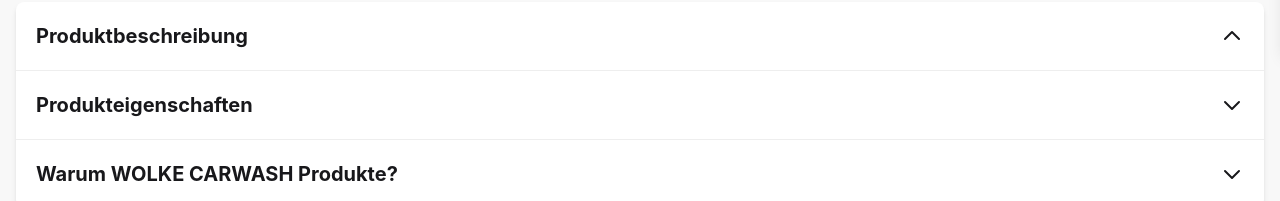
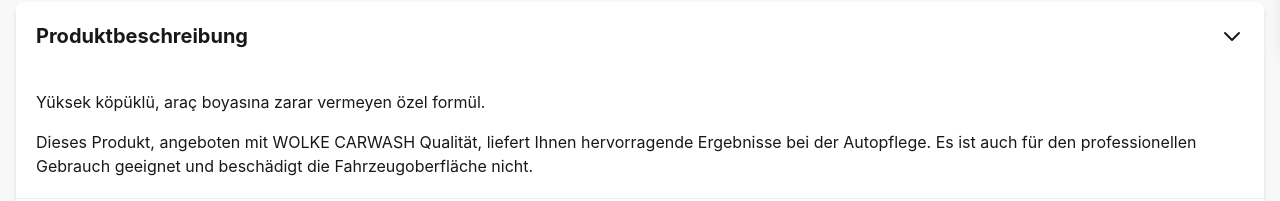
Before and after one commit to utkyfact/carwash, a React (Vite) app: page /products/product-1 in a window 1280 px wide. Shown: the part 749-950 px from the top of the page. Built offline with nearby package versions, Linux system fonts and the light colour scheme.

Commit message:
hot fix to accordion icons

```diff
--- a/src/pages/ProductDetail.jsx
+++ b/src/pages/ProductDetail.jsx
@@ -20,6 +20,9 @@
   const whyRef = useRef(null);
 
   useEffect(() => {
+    // Sayfa yüklendiğinde description accordion'unu açık tut
+    setActiveAccordion('description');
+
     // Produktdaten laden
     if (productData.length > 0) {
       const foundProduct = productData.find(p => p.id === productId);
@@ -246,20 +249,24 @@
             >
               <h2 className="text-xl font-bold text-base-content">Produktbeschreibung</h2>
               <svg
-                className={`w-6 h-6 text-base-content transform ${activeAccordion === 'description' ? 'rotate-180' : ''} transition-transform duration-300`}
+                className={`w-6 h-6 text-base-content transform transition-transform duration-300`}
                 fill="none"
                 stroke="currentColor"
                 viewBox="0 0 24 24"
               >
-                <path strokeLinecap="round" strokeLinejoin="round" strokeWidth={2} d="M19 9l-7 7-7-7" />
+                {activeAccordion === 'description' ? (
+                  <path strokeLinecap="round" strokeLinejoin="round" strokeWidth={2} d="M19 9l-7 7-7-7" />
+                ) : (
+                  <path strokeLinecap="round" strokeLinejoin="round" strokeWidth={2} d="M9 5l7 7-7 7" />
+                )}
               </svg>
             </button>
 
             <div
               ref={descriptionRef}
-              className="overflow-hidden transition-all duration-500 ease-in-out"
+              className="overflow-hidden transition-all duration-300 ease-in-out"
               style={{
-                maxHeight: activeAccordion === 'description' ? getMaxHeight(descriptionRef) : '0',
+                maxHeight: activeAccordion === 'description' ? '500px' : '0',
                 opacity: activeAccordion === 'description' ? 1 : 0
               }}
             >
@@ -281,20 +288,24 @@
             >
               <h2 className="text-xl font-bold text-base-content">Produkteigenschaften</h2>
               <svg
-                className={`w-6 h-6 text-base-content transform ${activeAccordion === 'features' ? 'rotate-180' : ''} transition-transform duration-300`}
+                className={`w-6 h-6 text-base-content transform transition-transform duration-300`}
                 fill="none"
                 stroke="currentColor"
                 viewBox="0 0 24 24"
               >
-                <path strokeLinecap="round" strokeLinejoin="round" strokeWidth={2} d="M19 9l-7 7-7-7" />
+                {activeAccordion === 'features' ? (
+                  <path strokeLinecap="round" strokeLinejoin="round" strokeWidth={2} d="M19 9l-7 7-7-7" />
+                ) : (
+                  <path strokeLinecap="round" strokeLinejoin="round" strokeWidth={2} d="M9 5l7 7-7 7" />
+                )}
               </svg>
             </button>
 
             <div
               ref={featuresRef}
-              className="overflow-hidden transition-all duration-500 ease-in-out"
+              className="overflow-hidden transition-all duration-300 ease-in-out"
               style={{
-                maxHeight: activeAccordion === 'features' ? getMaxHeight(featuresRef) : '0',
+                maxHeight: activeAccordion === 'features' ? '500px' : '0',
                 opacity: activeAccordion === 'features' ? 1 : 0
               }}
             >
@@ -325,20 +336,24 @@
             >
               <h2 className="text-xl font-bold text-base-content">Warum WOLKE CARWASH Produkte?</h2>
               <svg
-                className={`w-6 h-6 text-base-content transform ${activeAccordion === 'why' ? 'rotate-180' : ''} transition-transform duration-300`}
+                className={`w-6 h-6 text-base-content transform transition-transform duration-300`}
                 fill="none"
                 stroke="currentColor"
                 viewBox="0 0 24 24"
               >
-                <path strokeLinecap="round" strokeLinejoin="round" strokeWidth={2} d="M19 9l-7 7-7-7" />
+                {activeAccordion === 'why' ? (
+                  <path strokeLinecap="round" strokeLinejoin="round" strokeWidth={2} d="M19 9l-7 7-7-7" />
+                ) : (
+                  <path strokeLinecap="round" strokeLinejoin="round" strokeWidth={2} d="M9 5l7 7-7 7" />
+                )}
               </svg>
             </button>
 
             <div
               ref={whyRef}
-              className="overflow-hidden transition-all duration-500 ease-in-out"
+              className="overflow-hidden transition-all duration-300 ease-in-out"
               style={{
-                maxHeight: activeAccordion === 'why' ? getMaxHeight(whyRef) : '0',
+                maxHeight: activeAccordion === 'why' ? '500px' : '0',
                 opacity: activeAccordion === 'why' ? 1 : 0
               }}
             >
```
